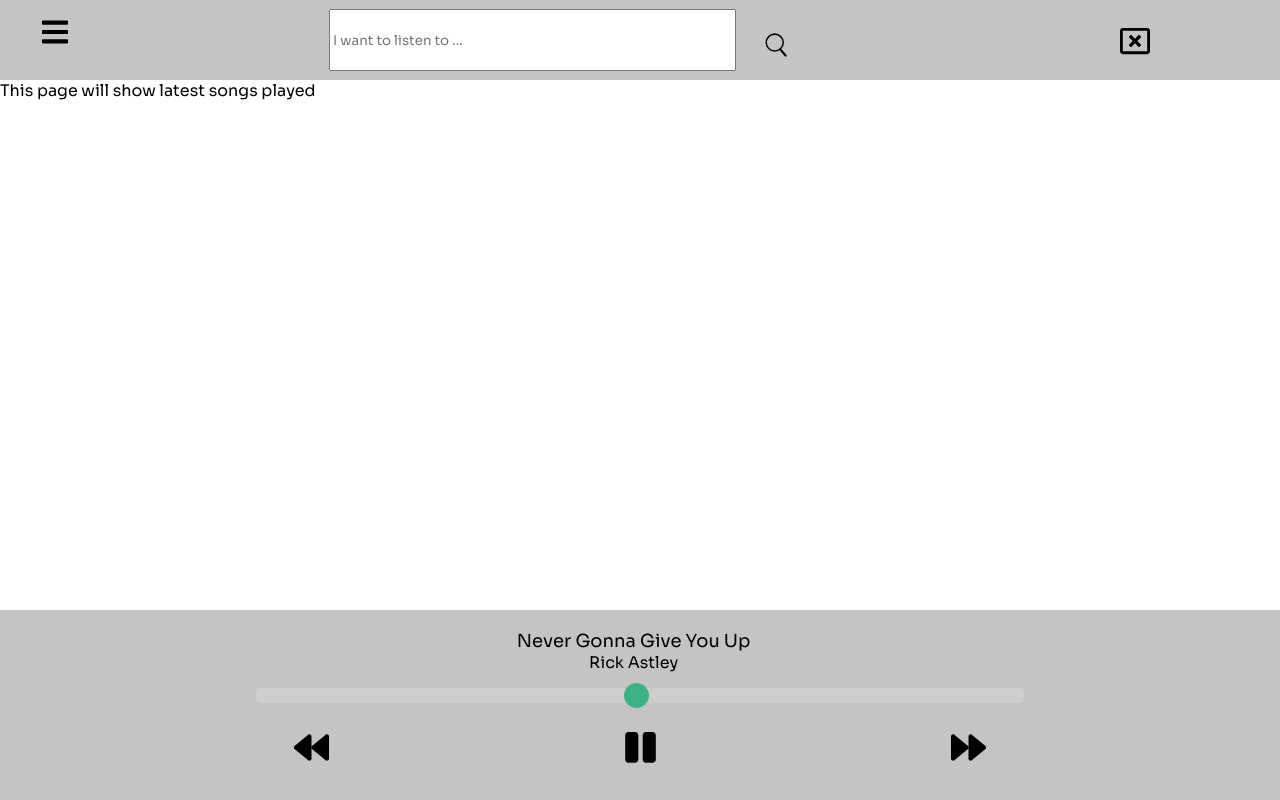
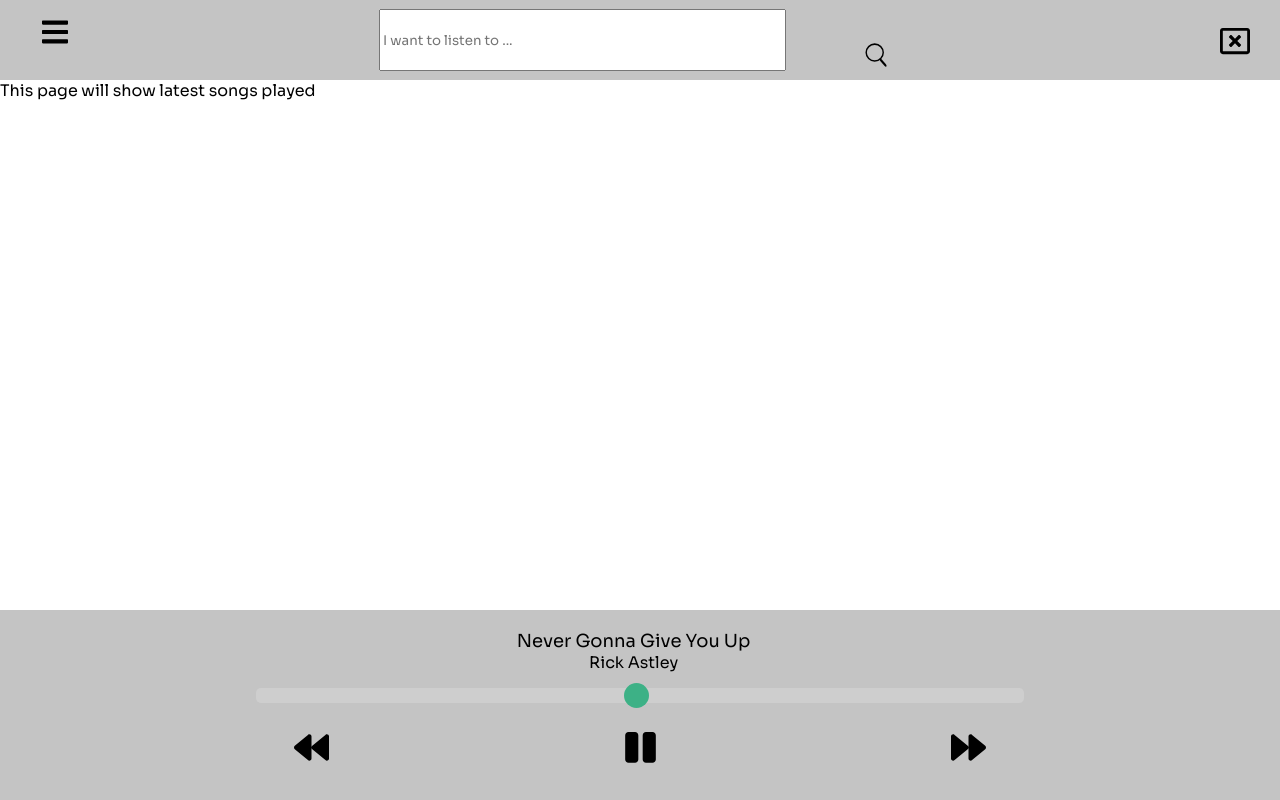
Before and after one commit to n1cken/Ljudio-Music-Player, a React (Vite) app in the folder frontend/: page / in a window 1280 px wide. Built offline with nearby package versions, Linux system fonts and the light colour scheme.

Commit message:
Revert "styled searchfield and search buttons"
This reverts commit addc1722eabf0fe8e5da17076d0eecee679a56b4.

```diff
--- a/frontend/src/styles/TopBar.css
+++ b/frontend/src/styles/TopBar.css
@@ -17,8 +17,6 @@
 .searchIcon {
     height: 30px;
     width : 30px;
-    margin-bottom: 20px;
-    margin-right: 100px;
 }
 
 .searchField>form {
@@ -29,7 +27,7 @@
 
 .searchDiv {
     margin-left: 30px;
-    margin-top:30px;
+    margin-top:10px;
 }
 
 .searchField>form>button {
```
